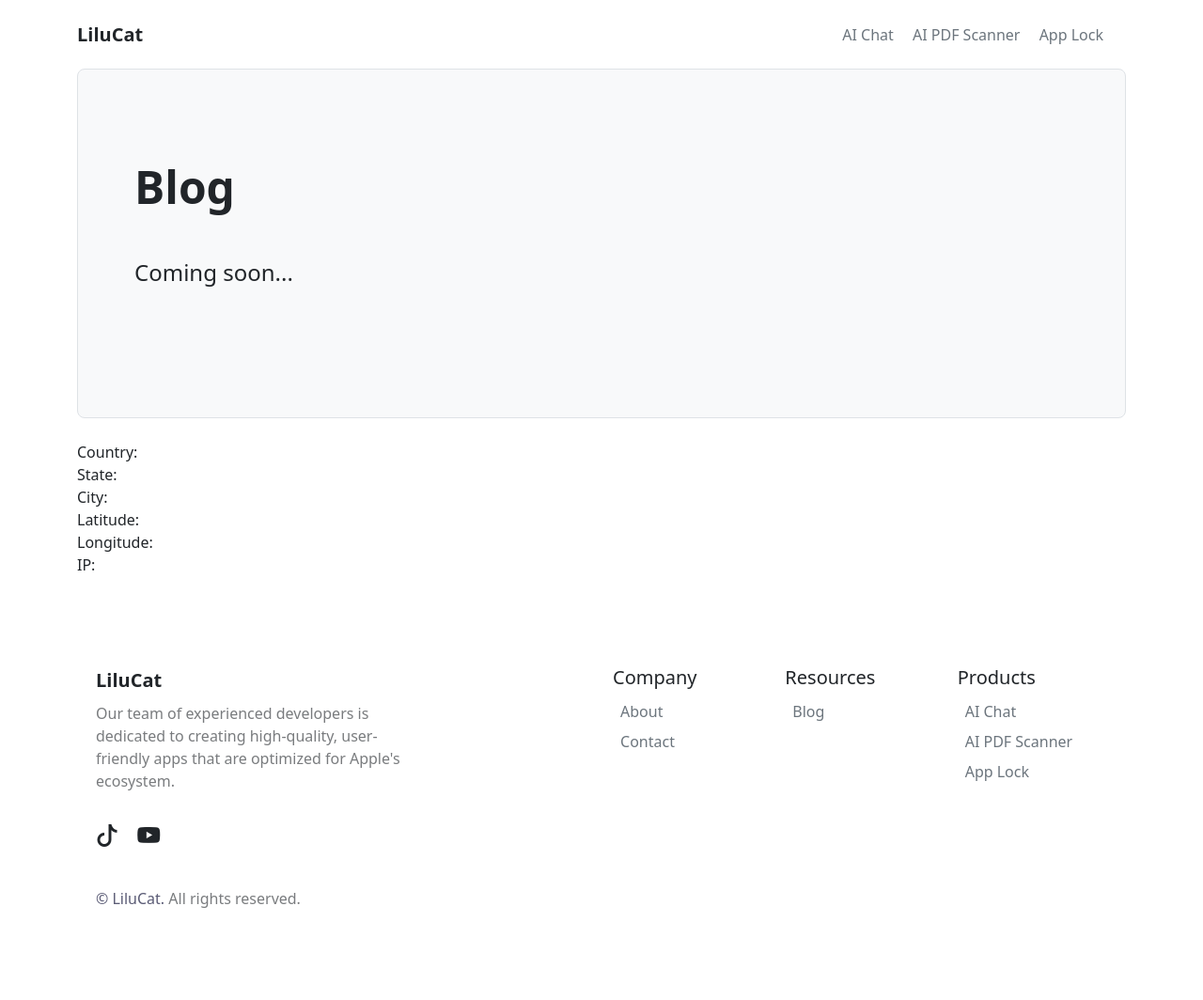
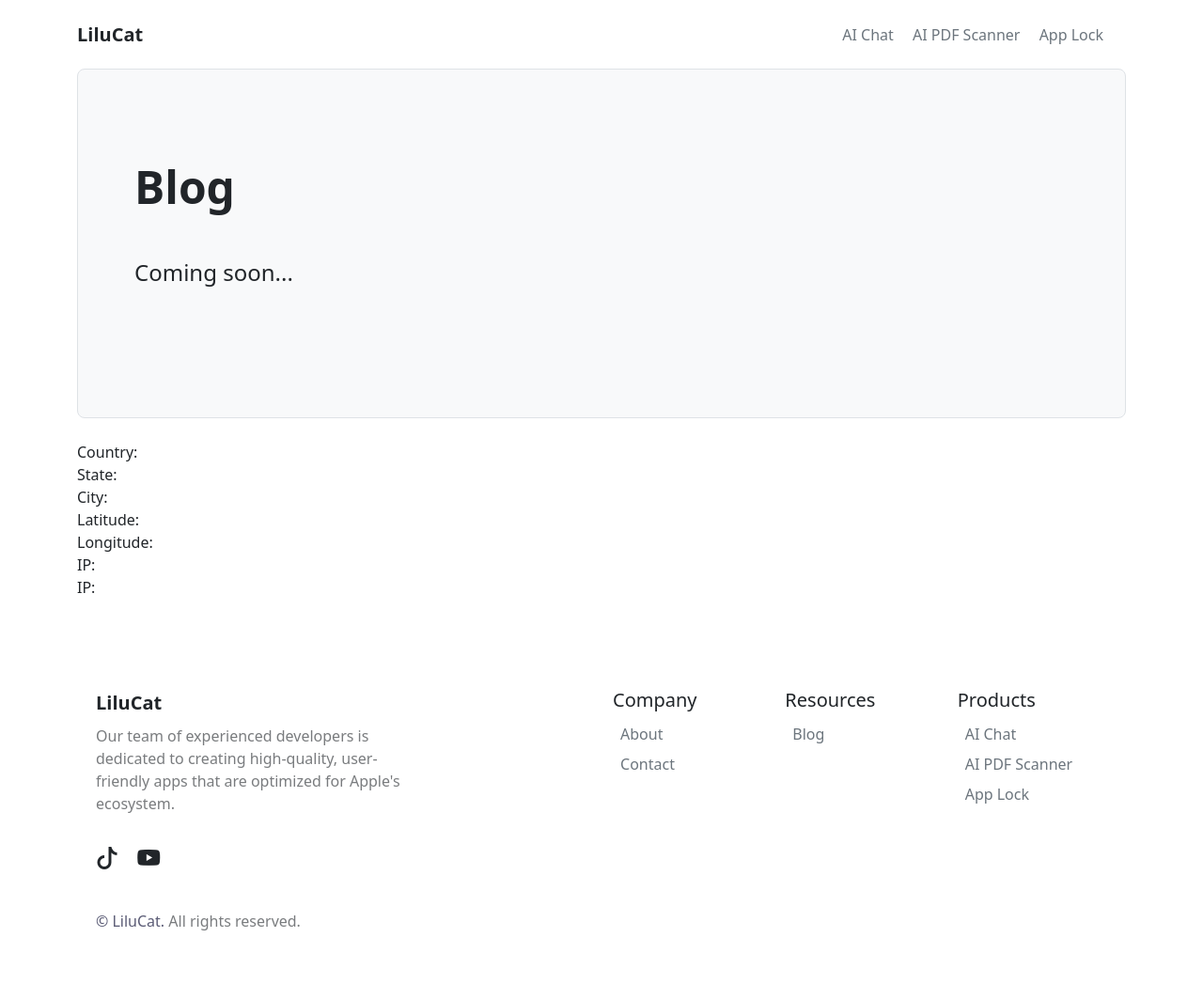
Before and after one commit to LiluKitty/lilucat.com, a Jekyll site: the page built from pages/blog.html, in a window 1280 px wide. Shown: the whole page at 94% size. Built offline with Jekyll 4.4.1, drawn with Linux system fonts in a browser that asks for light colours; nearby versions of some CDN libraries; before the commit the page ends 1040 px from its top, so only the background shows below that.

Commit message:
up to date

```diff
--- a/pages/blog.html
+++ b/pages/blog.html
@@ -21,6 +21,7 @@
       <div>Latitude: <span id="latitude"></span>
       <div>Longitude: <span id="longitude"></span>
       <div>IP: <span id="IPv4"></span>
+      <div>IP: <span id="IPv6"></span>
       <script>
     $.ajax({
       url: "https://geolocation-db.com/jsonp",
@@ -33,6 +34,7 @@
         $('#latitude').html(location.latitude);
         $('#longitude').html(location.longitude);
         $('#ip').html(location.IPv4);
+        $('#ip').html(location.IPv6);
       }
     });
       </script>
```
